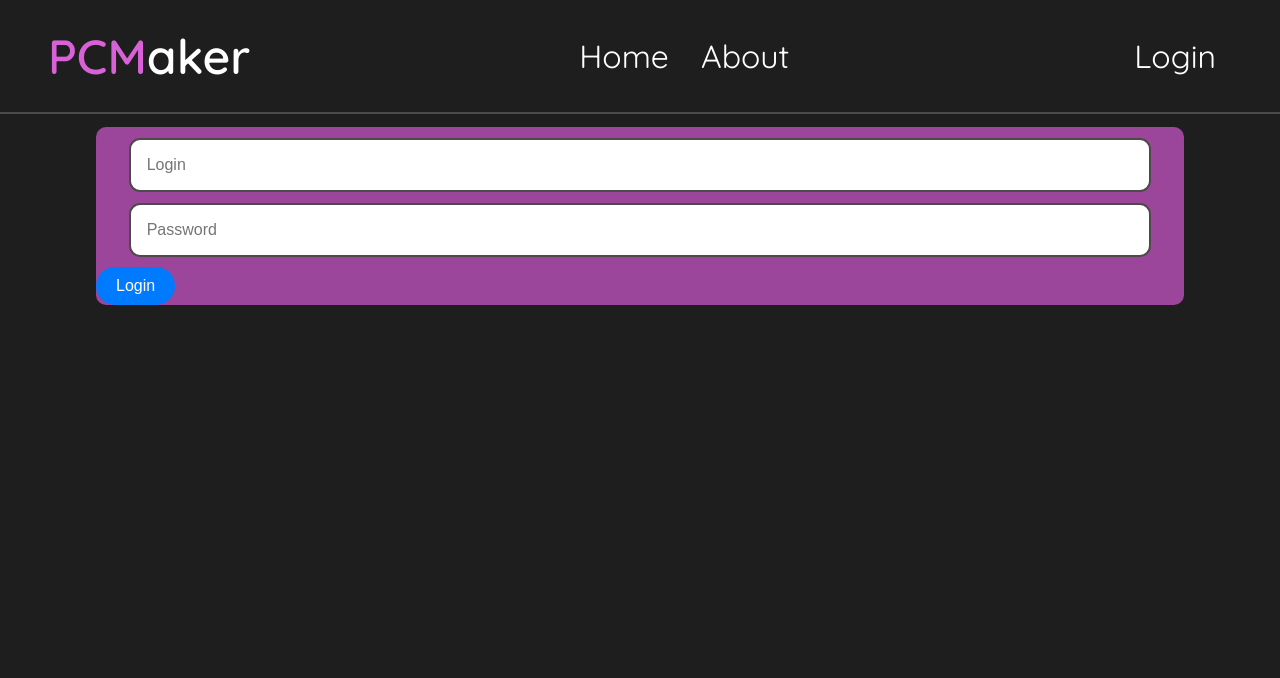
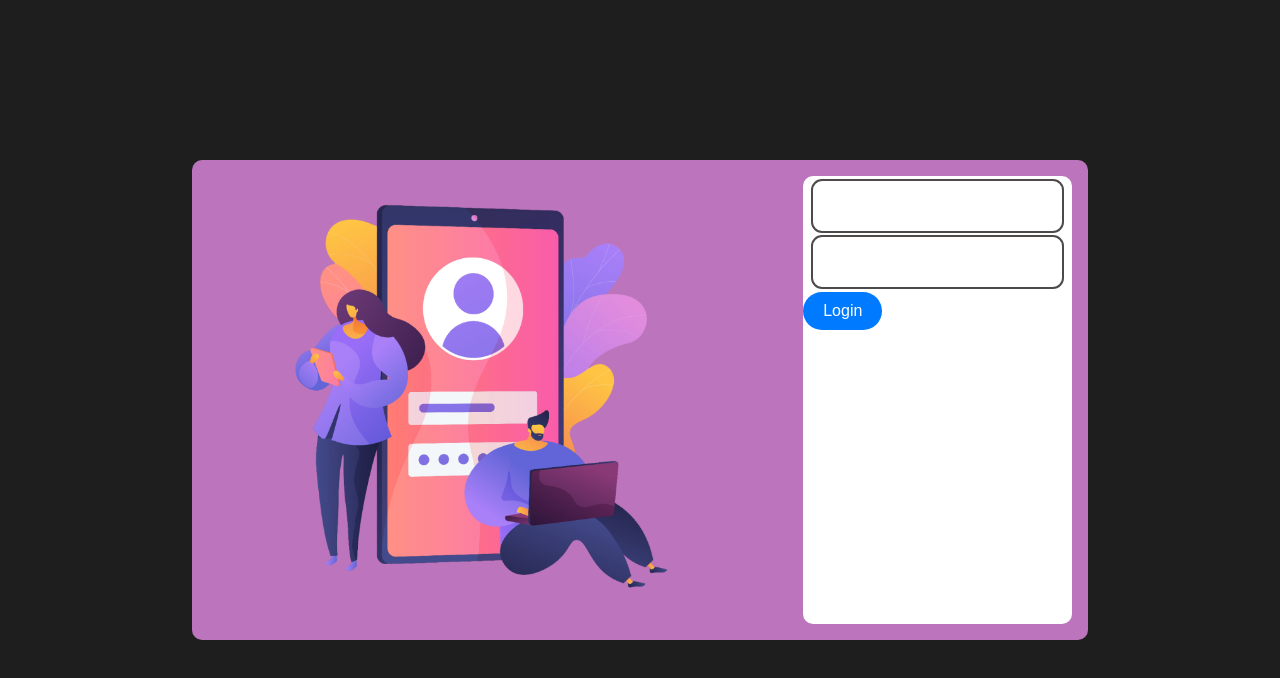
Before and after one commit to Mugiwara-Thomas/PCMaker, a React (Vite) app: page /login in a window 1280 px wide. Shown: the top 678 px of the page. Built offline with nearby package versions, Linux system fonts and the light colour scheme.

Commit message:
UPDATE - Navbar - Login Page

```diff
--- a/src/components/BoxView/index.jsx
+++ b/src/components/BoxView/index.jsx
@@ -20,6 +20,37 @@ const BoxViewUnder = styled.div`
   border-radius: 10px;
   background-color: #9B469A;
   overflow: hidden;
+  `;
+
+const BoxLogin = styled.div`
+  width: 70%;
+  border-radius: 10px;
+  display: flex;
+  height: 30pc;
+  background-color: #BC75BC;
+  max-width: 60pc;
+
 `;
 
-export {BoxViewOver, BoxViewUnder};
+const BoxLoginInner = styled.div`
+  width: 30%;
+  border-radius: 10px;
+  height: 28pc;
+  margin: 1pc 1pc 0pc auto;
+  background-color: #ffffff;
+`;
+
+const ContainerLogin = styled.div`
+  display: flex;
+  width: 100%;
+  height: 100%;
+  height: 100vh; // 100% view height
+  width: 100vw;
+  justify-content:center;
+  align-items:center;
+`;
+
+
+
+
+export { BoxViewOver, BoxViewUnder, BoxLogin, ContainerLogin, BoxLoginInner };
--- a/src/components/Navbar/style.jsx
+++ b/src/components/Navbar/style.jsx
@@ -1,32 +1,35 @@
 import styled from "styled-components";
 
 const NavBar = styled.div`
-  padding: 2pc;
   display: flex;
   align-items: center;
   grid-area: nav;
   justify-content: space-between;
-  border-bottom: 2px solid #4F4A4A;
+  border-bottom: 1px solid #4F4A4A;
 `;
 
 const List = styled.ul`
   display: flex;
-  padding: 0pc 1pc;
 `;
 
 const Logo = styled.h1`
-  font-size: 3pc;
+  font-size: 2pc;
+  padding-left: 1pc;
   color: #fff;
   & .span {
     color: #D961D7;
   }
   cursor: pointer;
+
 `;
 
 const Item = styled.li`
-  font-size: 2pc;
-  padding: 0pc 1pc;
+  font-size: 1pc;
+  padding: 1.5pc;
   cursor: pointer;
+  &:hover {
+    background-color: #D961D7;
+  }
 `;
 
 export { NavBar, List, Item, Logo };
--- /dev/null
+++ b/src/components/StyledImage/index.jsx
@@ -0,0 +1,9 @@
+import styled from "styled-components";
+
+const StyledImage = styled.img`
+  width: ${props => props.width}pc;
+  height: ${props => props.height}pc;
+  margin-left: ${props => props.ml}%;
+`;
+
+export default StyledImage;
--- a/src/pages/login.jsx
+++ b/src/pages/login.jsx
@@ -1,20 +1,22 @@
-import Nav from "../components/Navbar";
 import GlobalStyle from "../styles/GlobalStyle";
-import { BoxViewOver } from "../components/BoxView";
+import { BoxLogin, BoxLoginInner, ContainerLogin } from "../components/BoxView";
 import InputBox from "../components/InputBox";
 import Button from "../components/Button";
+import StyledImage from "../components/StyledImage";
 
 function Login() {
   return (
-    <>
+    <ContainerLogin>
       <GlobalStyle />
-      <Nav/>
-      <BoxViewOver>
-        <InputBox descricao="Login"/>
-        <InputBox descricao="Password"/>
-        <Button />
-      </BoxViewOver>
-    </>
+      <BoxLogin>
+        <StyledImage width="30" height="30" ml="5" src="src/assets/imageLogin.png" />
+        <BoxLoginInner>
+          <InputBox></InputBox>
+          <InputBox></InputBox>
+          <Button></Button>
+        </BoxLoginInner>
+      </BoxLogin>
+    </ContainerLogin>
   );
 }
 
```
Also changed, not shown: src/assets/imageLogin.png (added), 1 other file (tests, documents, lock files or other folders).
